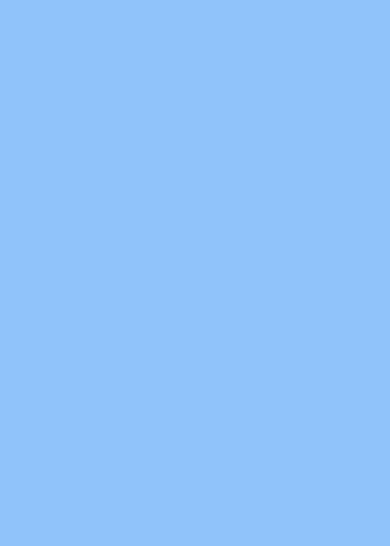
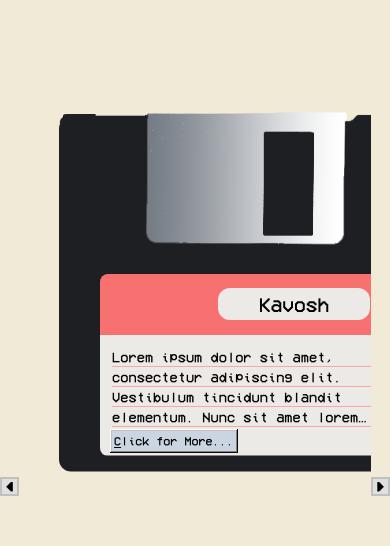
Before and after one commit to arshia-naseri/portfolio, a React (Create React App) app: page /#/ in a window 390 px wide. Shown: the part 970-1516 px from the top of the page. Built offline with nearby package versions, Linux system fonts and the light colour scheme.

Commit message:
* added floppy disks to projects (MOBILE)

```diff
--- a/src/Mobile view/_navbar.js
+++ b/src/Mobile view/_navbar.js
@@ -19,7 +19,7 @@ const Navbar = ({
   return (
     <>
       <main
-        className={`${showNavbar ? "left-0" : "-left-full"} fixed z-50 h-dvh w-dvw bg-vcrBlack/85 font-vcr text-mainWhite transition-all`}
+        className={`${showNavbar ? "left-0" : "-left-full"} fixed z-50 h-dvh w-dvw overflow-hidden bg-vcrBlack/85 font-vcr text-mainWhite transition-all`}
       >
         <section className="m-4 h-fit w-full">
           <div
--- a/src/Mobile view/mobile.js
+++ b/src/Mobile view/mobile.js
@@ -30,7 +30,10 @@ const Mobile = () => {
         </div>
 
         <section>
-          <MainPage mainSectionRef={mainSectionRef} />
+          <MainPage
+            mainSectionRef={mainSectionRef}
+            projectsSectionRef={projectsSectionRef}
+          />
           <ProjectsPage projectsSectionRef={projectsSectionRef} />
           <section ref={aboutSectionRef} className="h-dvh bg-red-200"></section>
           <section
--- a/src/Mobile view/pages/main-page.js
+++ b/src/Mobile view/pages/main-page.js
@@ -1,6 +1,6 @@
 import { useContext } from "react";
 import { materialContext } from "../../main";
-const MainPage = ({ mainSectionRef }) => {
+const MainPage = ({ mainSectionRef, projectsSectionRef }) => {
   const { main } = useContext(materialContext);
   return (
     <>
@@ -29,11 +29,11 @@ const MainPage = ({ mainSectionRef }) => {
             </div>
             <section className="flex justify-between text-mainWhite">
               <div
-                // onClick={() =>
-                //   projectsSectionRef.current.scrollIntoView({
-                //     behavior: "smooth",
-                //   })
-                // }
+                onClick={() =>
+                  projectsSectionRef.current.scrollIntoView({
+                    behavior: "smooth",
+                  })
+                }
                 className="noHighlightClicked animate-text-flicker animate-[bounce_1s_infinite,textflicker_0.06s_infinite_alternate] cursor-pointer font-minecraft text-5xl"
               >
                 ↓
--- a/src/Mobile view/pages/projects-page.js
+++ b/src/Mobile view/pages/projects-page.js
@@ -1,3 +1,5 @@
+import FloppyDisk from "../../Componants/_floppyDisk";
+
 const ProjectsPage = ({ projectsSectionRef }) => {
   return (
     <>
@@ -5,10 +7,55 @@ const ProjectsPage = ({ projectsSectionRef }) => {
         ref={projectsSectionRef}
         className="flex h-dvh items-end justify-center border-b border-vcrBlack/20 bg-mainWhite font-vcr"
       >
-        <main className="h-[90%] w-full bg-blue-300">
+        <main className="h-[90%] w-full">
           <div className="ml-auto mr-auto w-fit text-2xl tracking-[0.5rem]">
             PROJECTS
           </div>
+
+          <section className="mt-20 flex flex-col gap-5">
+            {/* Buttons */}
+            {/* <section className="ml-auto flex h-fit w-fit gap-1 text-5xl">
+              <div className="cursor-pointer">◄</div>
+              <div className="cursor-pointer">►</div>
+            </section> */}
+
+            {/* Carosel container */}
+            <section className="flex">
+              <div className="mt-auto flex aspect-square h-[1.2rem] cursor-pointer select-none items-center justify-center border-2 border-[rgb(192,192,192)] bg-[rgb(224,224,224)] font-vcr hover:bg-[rgb(208,208,208)]">
+                ◄
+              </div>
+              <section className="win98-scrollbar relative ml-auto mr-auto flex gap-16 overflow-x-scroll p-10 pb-6">
+                <FloppyDisk
+                  floppyColor={"bg-red-400"}
+                  lineColor={"border-b-red-300"}
+                  width={"23rem"}
+                />
+                <FloppyDisk
+                  floppyColor={"bg-orange-400"}
+                  lineColor={"border-b-orange-300"}
+                  width={"23rem"}
+                />
+                <FloppyDisk
+                  floppyColor={"bg-blue-400"}
+                  lineColor={"border-b-blue-300"}
+                  width={"23rem"}
+                />
+                <FloppyDisk
+                  floppyColor={"bg-cyan-400"}
+                  lineColor={"border-b-cyan-300"}
+                  width={"23rem"}
+                />
+                <FloppyDisk
+                  floppyColor={"bg-green-400"}
+                  lineColor={"border-b-green-300"}
+                  width={"23rem"}
+                />
+              </section>
+              <div className="mt-auto flex aspect-square h-[1.2rem] cursor-pointer select-none items-center justify-center border-2 border-[rgb(192,192,192)] bg-[rgb(224,224,224)] font-vcr hover:bg-[rgb(208,208,208)]">
+                ►
+              </div>
+            </section>
+          </section>
         </main>
       </section>
     </>
--- a/src/index.css
+++ b/src/index.css
@@ -223,7 +223,7 @@
     background-color: rgb(208, 208, 208);
   }
 
-  /* Mobile View */
+  /* Mobile */
   #btnBurgerMenu {
     animation: changeBurgerMenuColor ease-in-out forwards;
     animation-timeline: scroll(y);
```
